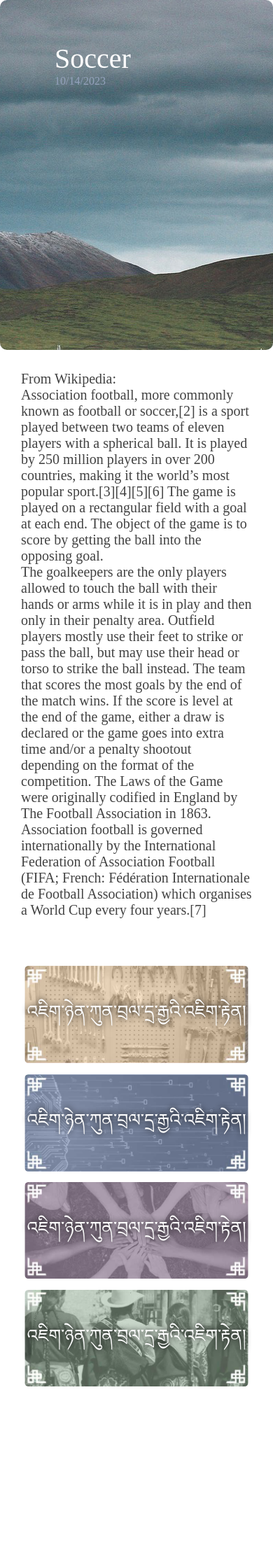
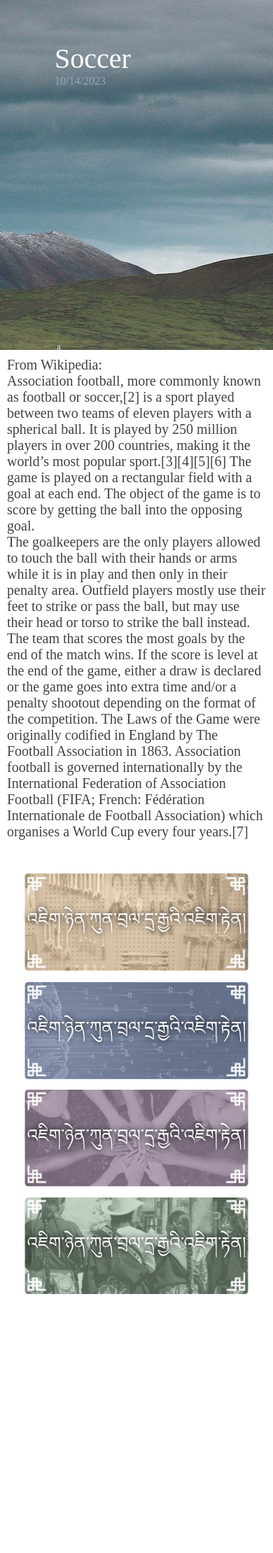
Before and after one commit to ghanglha/ghanglha, a Jekyll site: the page built from _posts/2015-01-19-soccer.md, in a window 390 px wide. Shown: the whole page at 70% size. Built offline with Jekyll 4.4.1, drawn with Linux system fonts in a browser that asks for light colours; some web fonts are replaced; after the commit the page ends 2087 px from its top, so only the background shows below that.

Commit message:
added responsive

```diff
--- a/assets/css/style.css
+++ b/assets/css/style.css
@@ -154,6 +154,7 @@ h1,h2,h3,h4,h5,h6,span{
 /* --------------------- blog and page section ------- */
 .blog-container{
     height:200px;
+    border-radius: 0px;
 }
 .blog-container .banner-featured{
     margin: 40px auto;
@@ -277,7 +278,7 @@ td{ width:100px;
         }
 
       article{
-        padding:30px;
+        padding:10px;
       }
 
       .container{width:100vw}
```
Also changed, not shown: 1 other file.
